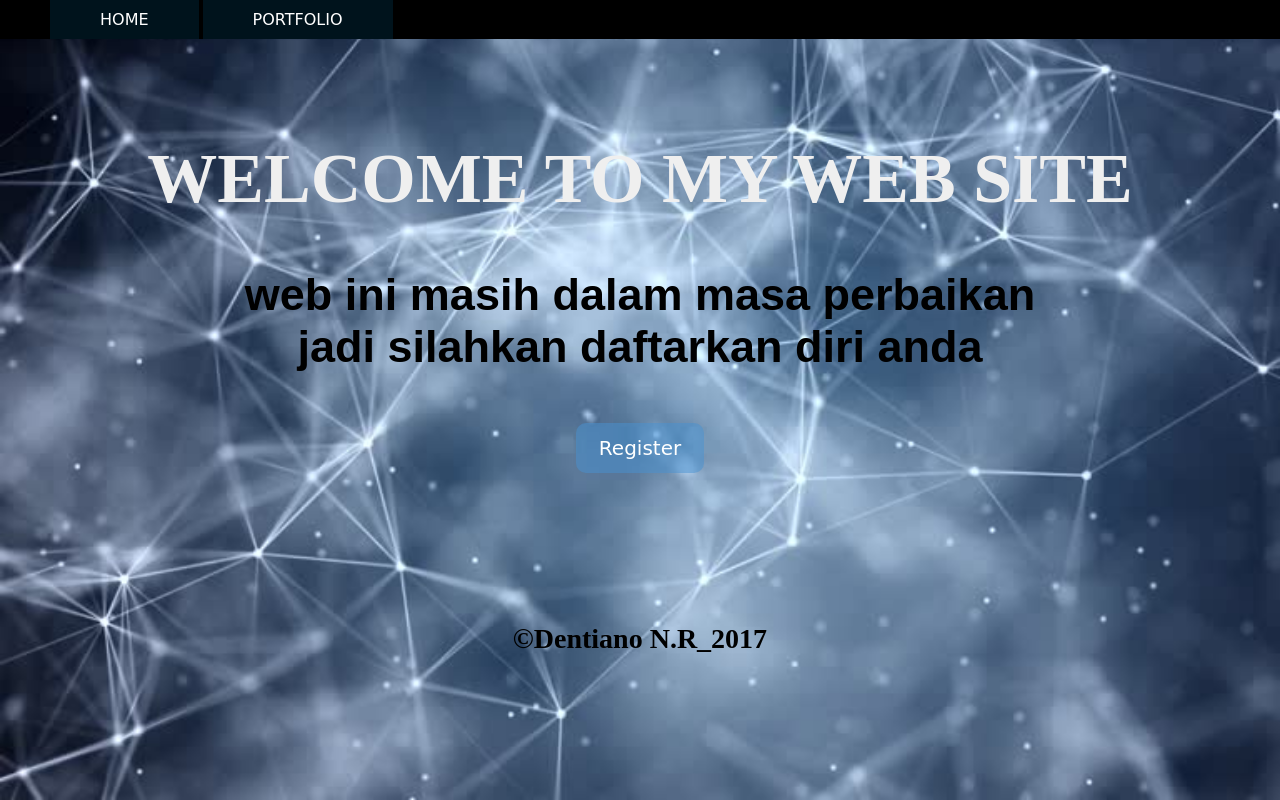
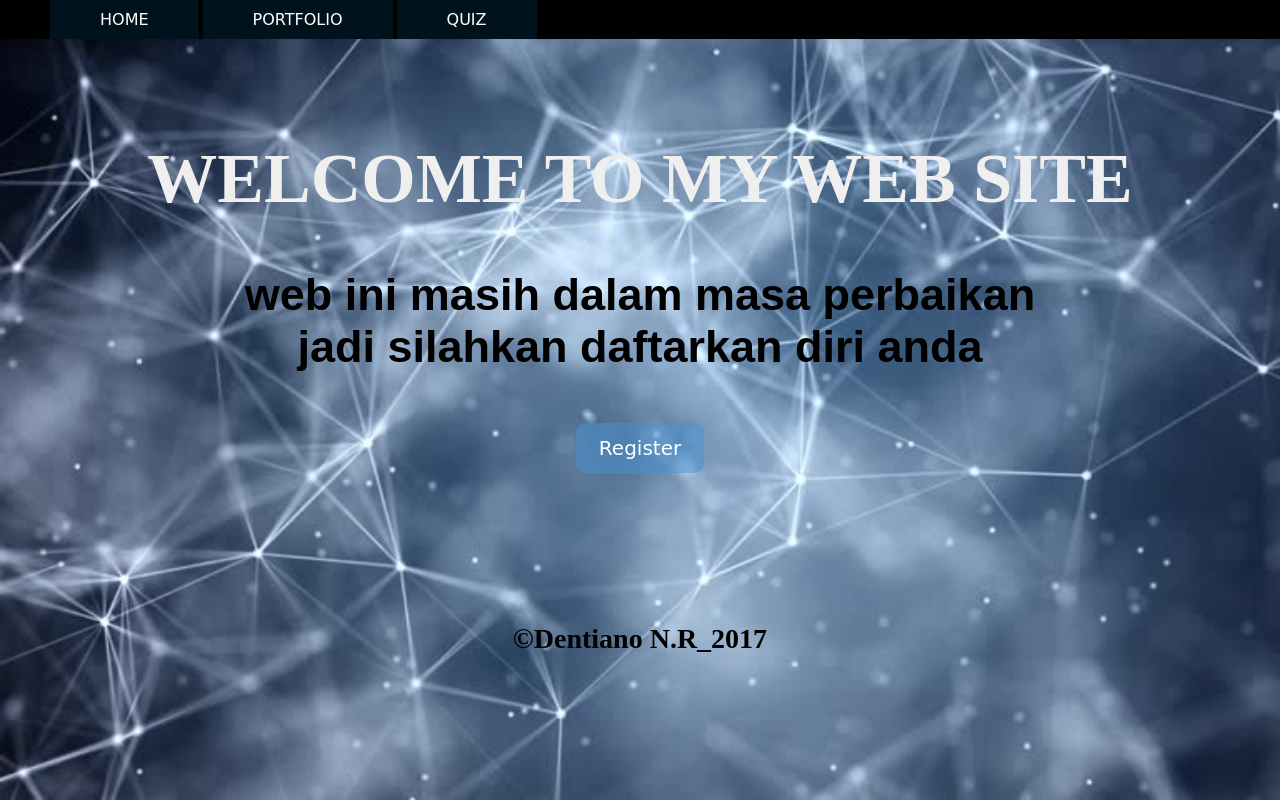
Before and after one commit to dentiano/dent.github.io, a plain HTML site: page index.html in a window 1280 px wide. Drawn offline with Linux system fonts and the light colour scheme.

Commit message:
Update index.html

```diff
--- a/index.html
+++ b/index.html
@@ -72,6 +72,7 @@
 	<nav>
 		<a href="index.html" class="navi">HOME</a>
 		<a href="portfolio/index.html" class="navi">PORTFOLIO</a>
+		<a href="uas/index.html" class="navi">QUIZ</a>
 	</nav>
 
 	<header>
```
